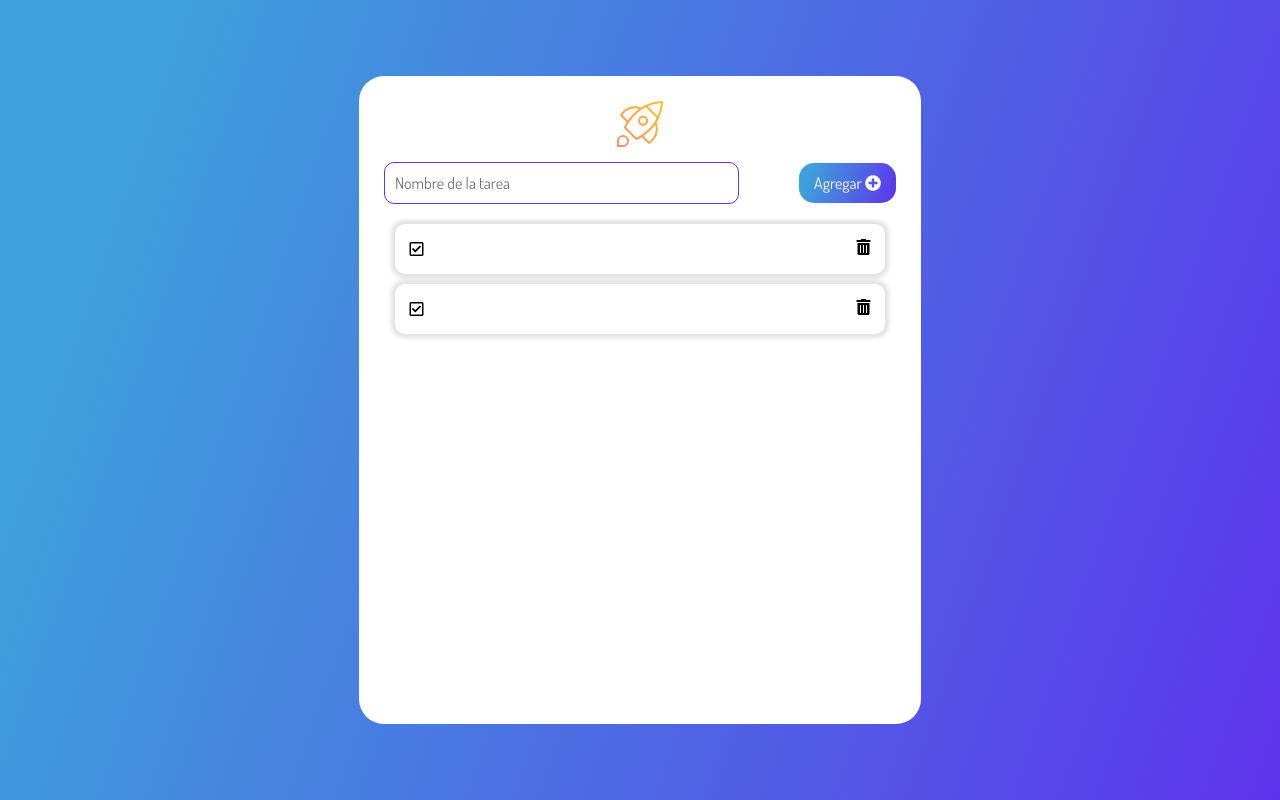
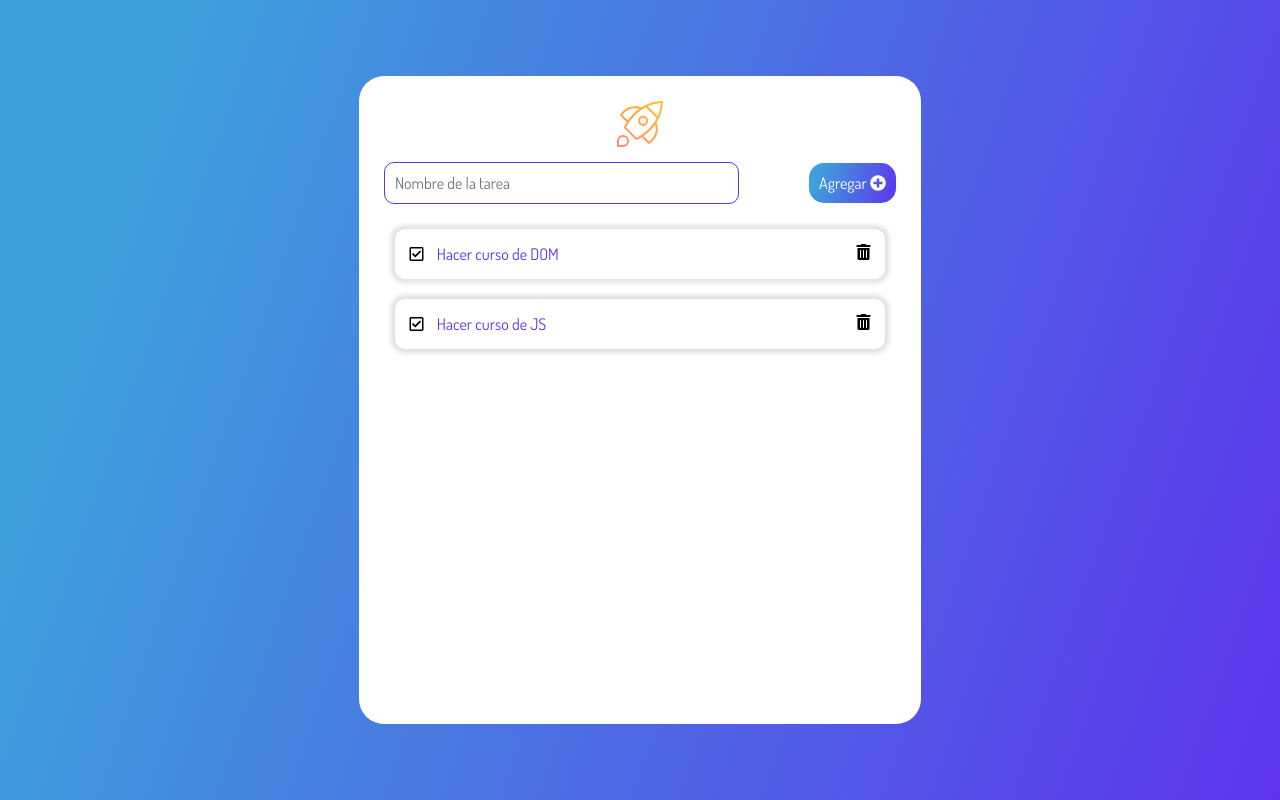
Before and after one commit to AxMar1221/JS-Manipulacioon-DOM, a plain HTML site: page index.html in a window 1280 px wide. Drawn offline with Linux system fonts and the light colour scheme.

Commit message:
styles details

```diff
--- a/styles.css
+++ b/styles.css
@@ -52,7 +52,7 @@ form {
   box-shadow: 0px 0px 10px 5px rgb(81, 37, 136);
 }
 .btnCreate {
-  padding: 10px 15px;
+  padding: 10px 10px;
   background-image: linear-gradient(
     109deg,
     rgba(62, 161, 219, 1) 11%,
@@ -84,13 +84,16 @@ form {
   flex-direction: row;
   justify-content: space-between;
   align-content: center;
-  margin: 5px 0px;
+  margin: 10px 10px;
   position: relative;
   border-radius: 10px;
 }
+.card:hover {
+  box-shadow: 0px 0px 5px 5px #512588;
+}
 .task {
   padding: 10px;
-  color: #ffffff;
+  color: #5d34ec;
 }
 .icon {
   cursor: pointer;
```
